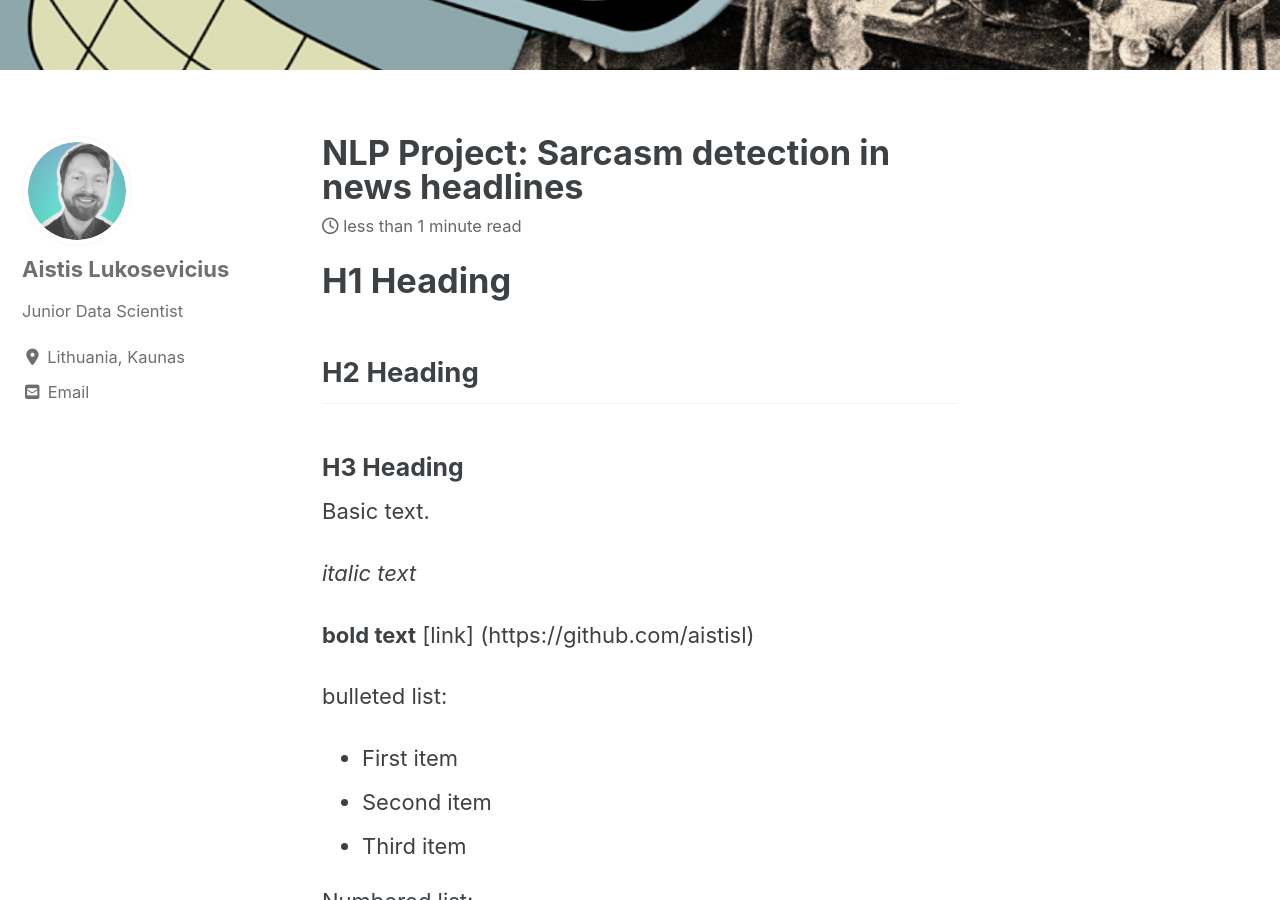
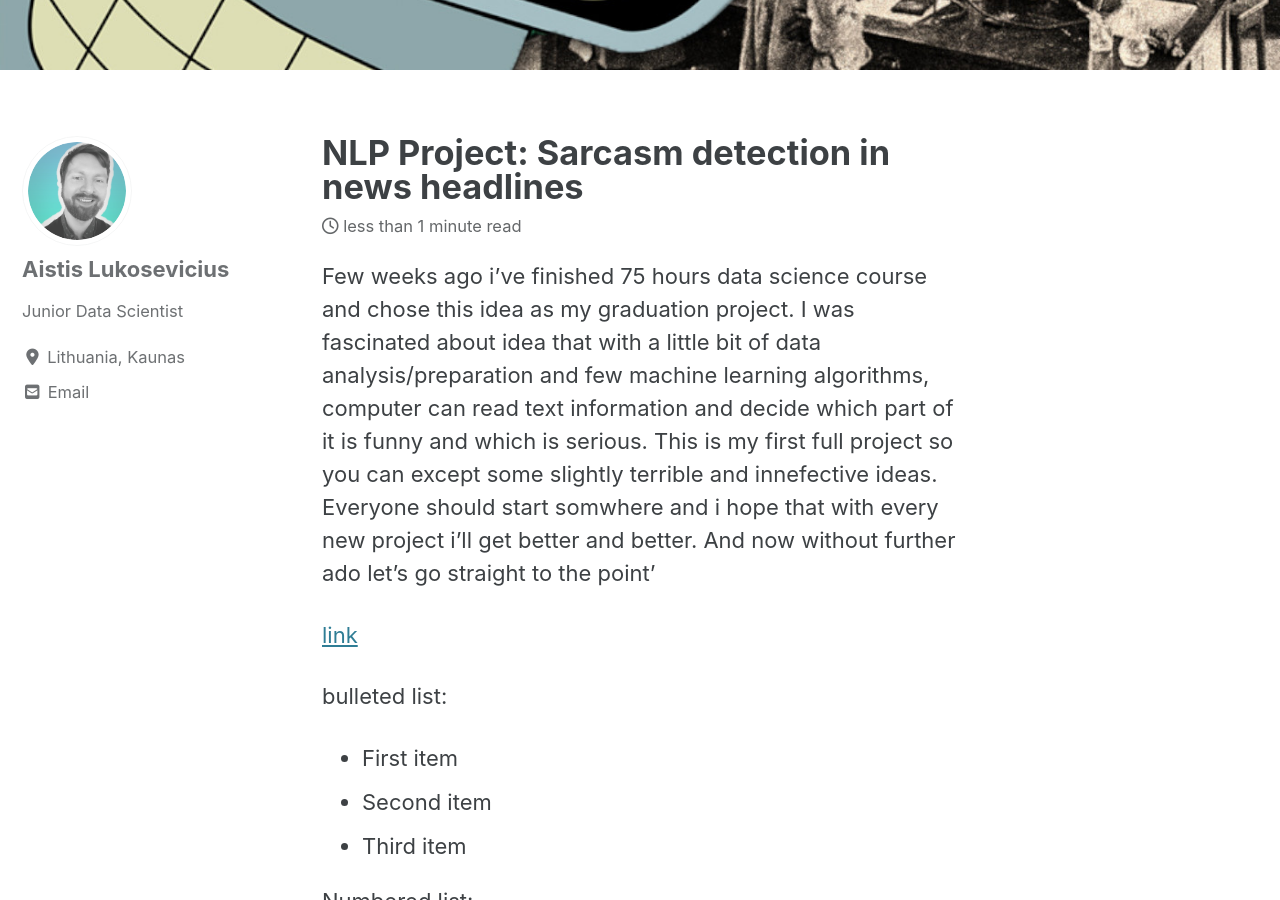
Before and after one commit to Aistisl/Aistisl.github.io, a Jekyll site: the page built from _posts/2020-05-13-Sarcasm.md, in a window 1280 px wide and 900 px high, scrolled down 339 px. Built offline with Jekyll 4.4.1, drawn with Linux system fonts in a browser that asks for light colours; cached includes are drawn as plain includes; nearby versions of some CDN libraries.

Commit message:
update first project

```diff
--- a/_posts/2020-05-13-Sarcasm.md
+++ b/_posts/2020-05-13-Sarcasm.md
@@ -7,16 +7,9 @@ header:
   excerpt: "NLP"
 ---
 
-# H1 Heading
-## H2 Heading
-### H3 Heading
+Few weeks ago i've finished 75 hours data science course and chose this idea as my graduation project. I was fascinated about idea that with a little bit of data analysis/preparation and few machine learning algorithms, computer can read text information and decide which part of it is funny and which is serious. This is my first full project so you can except some slightly terrible and innefective ideas. Everyone should start somwhere and i hope that with every new project i'll get better and better. And now without further ado let's go straight to the point'
 
-Basic text.
-
-*italic text*
-
-**bold text**
-[link] (https://github.com/aistisl)
+[link](https://www.kaggle.com/rmisra/news-headlines-dataset-for-sarcasm-detection)
 
 bulleted list:
 * First item
```
